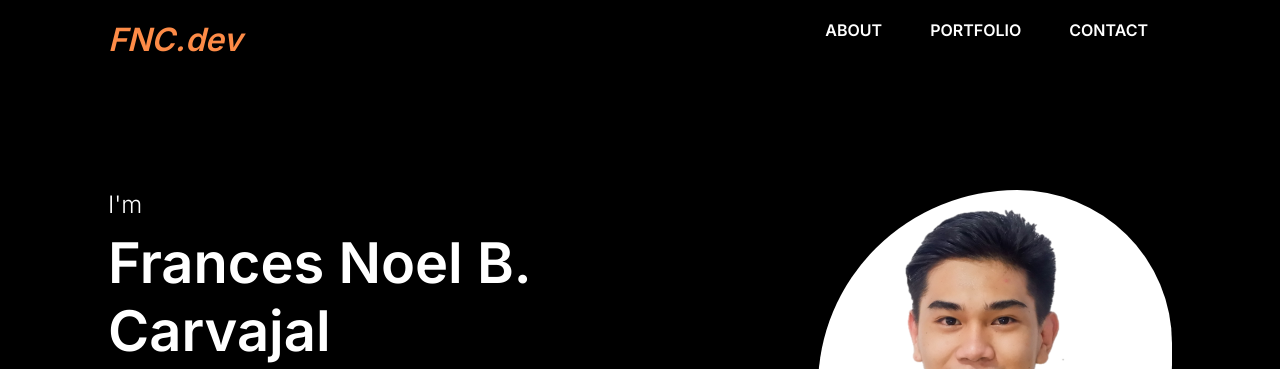
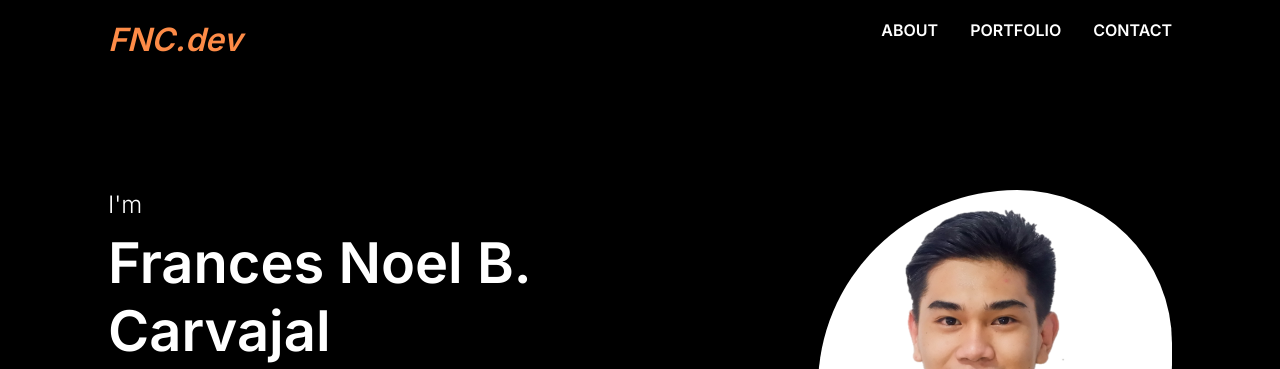
Before and after one commit to Polyhedra13/portfolio, a plain HTML site: page index.html in a window 1280 px wide. Shown: the top 369 px of the page. Drawn offline with Linux system fonts and the light colour scheme.

Commit message:
Add files via upload

```diff
--- a/index.html
+++ b/index.html
@@ -14,11 +14,15 @@
   </head>
   <body>
     <section class="header">
-      <a href="./index.html"><div class="logo">FNC.dev</div></a>
-      <div class="nav-bar">
-        <a href="#about"><div>ABOUT</div></a>
-        <a href="#portfolio"><div>PORTFOLIO</div></a>
-        <a href="#contact"><div>CONTACT</div></a>
+      <div class="container-header">
+        <div class="logo">
+          <a href="./index.html">FNC.dev</a>
+        </div>
+        <div class="nav-bar">
+          <div><a href="#about">ABOUT</a></div>
+          <div><a href="#portfolio">PORTFOLIO</a></div>
+          <div><a href="#contact">CONTACT</a></div>
+        </div>
       </div>
     </section>
     <section class="hero" id="hero">
--- a/style.css
+++ b/style.css
@@ -8,11 +8,13 @@ a {
     text-decoration: none;
 }
 
-.header {
+.container-header {
     margin: 20px 100px 150px 100px;
+    display: flex;
+    justify-content: space-between;
 }
 
-.logo {
+.logo a {
     position: absolute;
     font-size: 2rem;
     font-weight: bolder;
@@ -22,13 +24,9 @@ a {
 
 .nav-bar {
     display: flex;
-    justify-content: flex-end;
+    gap: 2rem;
     font-size: 1rem;
     font-weight: 900;
-}
-
-.nav-bar div {
-    margin: 0 1.5rem;
 }
 
 .im-text {
```
